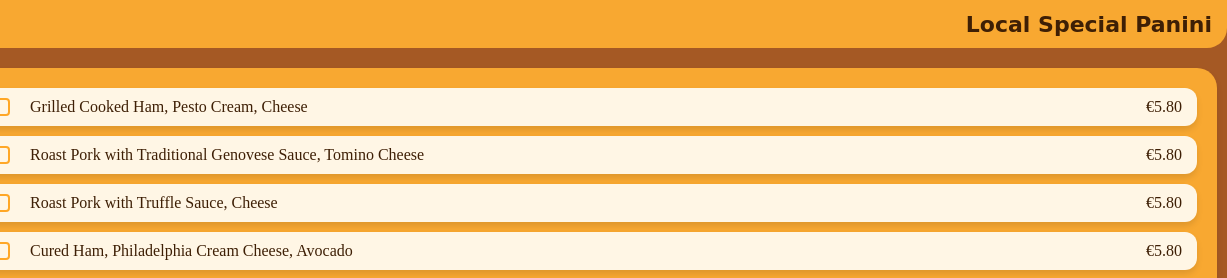
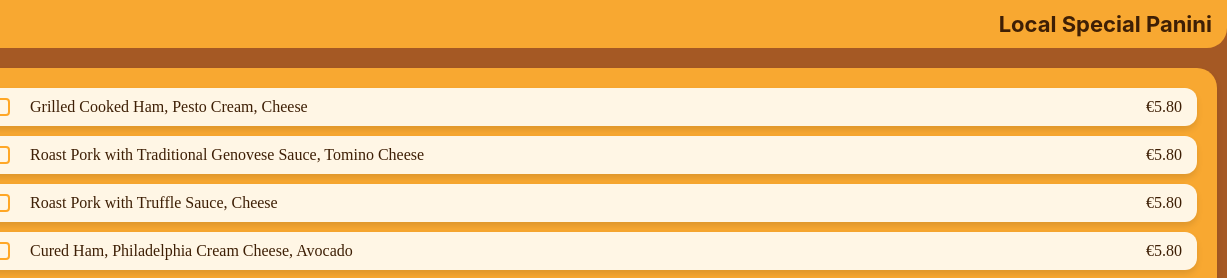
Before and after one commit to chy1001/menuversion1, a plain HTML site: page html page/special.html in a window 1280 px wide. Shown: the top 278 px of the page, 53-1280 px from the left. Drawn offline with Linux system fonts and the light colour scheme.

Commit message:
Update indiv.css

```diff
--- a/css/indiv.css
+++ b/css/indiv.css
@@ -41,7 +41,7 @@
 
 .page-header .header-title {
     font-size: 22px;
-    font-family: 'Eagle Lake', cursive;
+    font-family: 'Inter', sans-serif;
     color: #3E1F05;
     align-items: center;
 }
```
